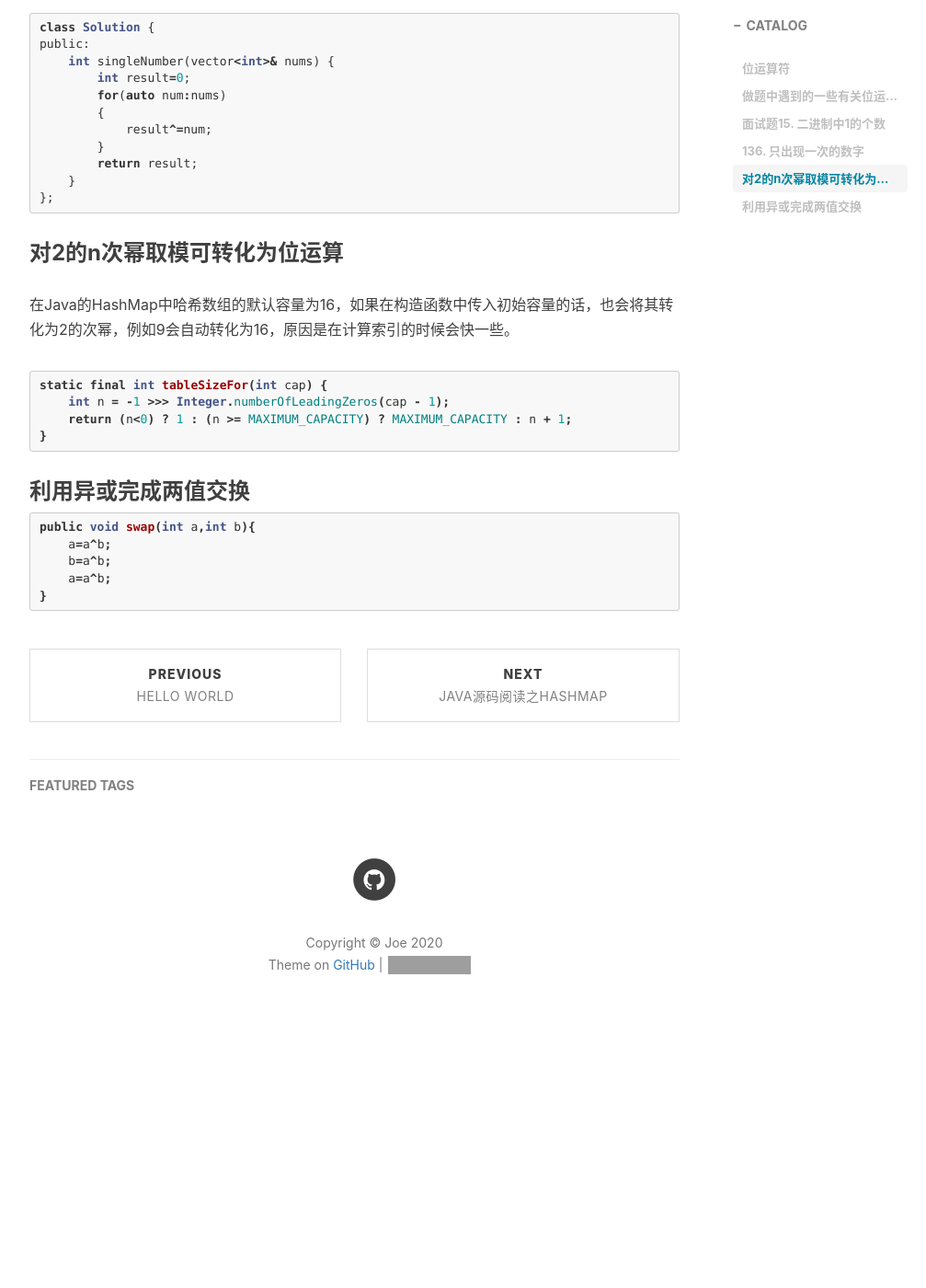
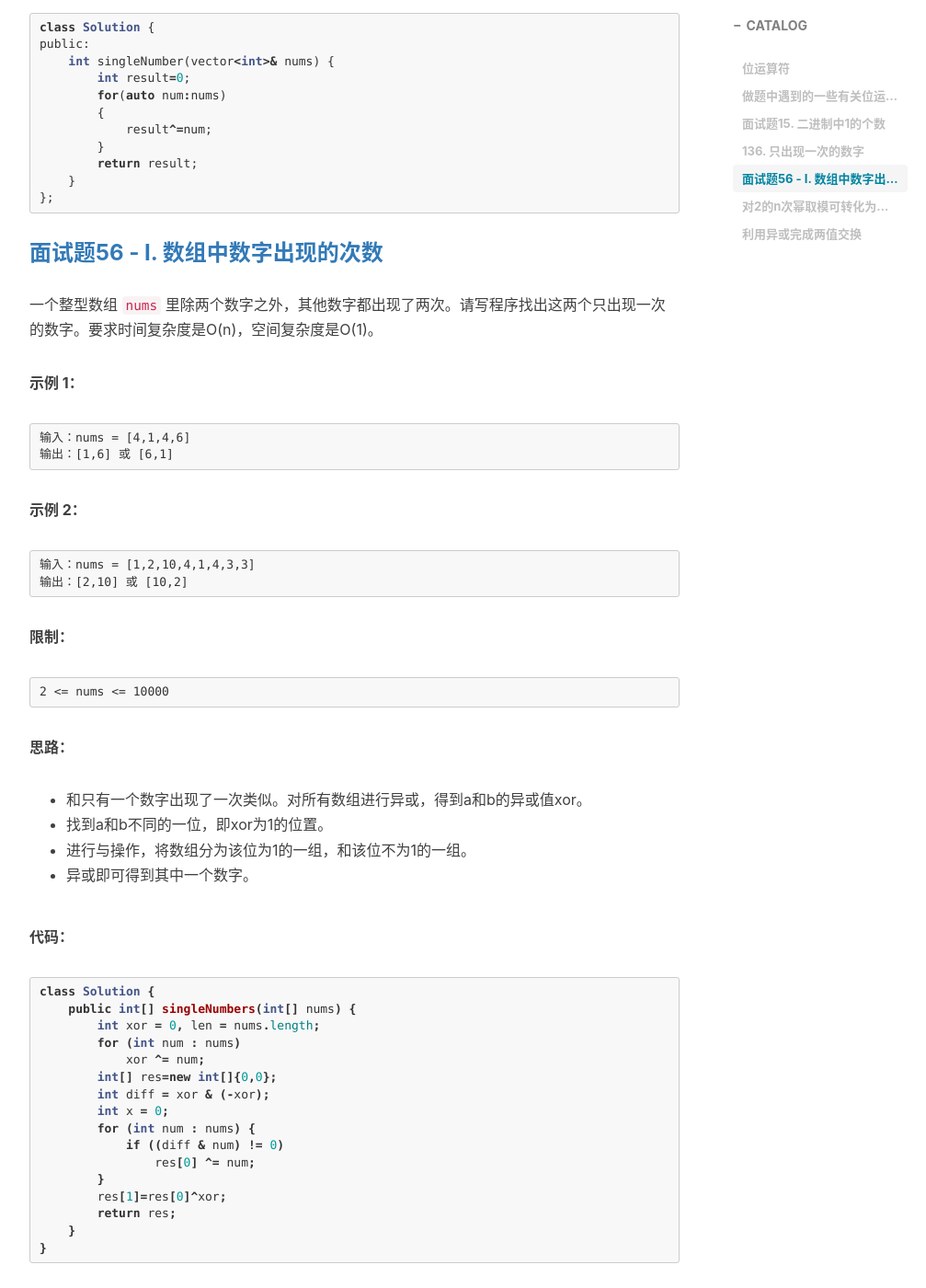
Before and after one commit to Honey634546/Honey634546.github.io, a Jekyll site: the page built from _posts/2020-04-03-位运算.md, in a window 1280 px wide and 1400 px high, scrolled down 2881 px. Shown: the whole window at 92% size, without its empty margins (233-1240 px from the left). Built offline with Jekyll 4.4.1, drawn with Linux system fonts in a browser that asks for light colours; nearby versions of some CDN libraries; comment, search, counter and statistics services are not loaded; before the commit the page ends 4034 px from its top, so only the background shows below that; grey boxes are pictures that could not be loaded.

Commit message:
add 位运算

````diff
--- a/_posts/2020-04-03-位运算.md
+++ b/_posts/2020-04-03-位运算.md
@@ -112,6 +112,52 @@ public:
 };
 ```
 
+### [面试题56 - I. 数组中数字出现的次数](https://leetcode-cn.com/problems/shu-zu-zhong-shu-zi-chu-xian-de-ci-shu-lcof/)
+
+一个整型数组 `nums` 里除两个数字之外，其他数字都出现了两次。请写程序找出这两个只出现一次的数字。要求时间复杂度是O(n)，空间复杂度是O(1)。
+
+**示例 1：**
+
+    输入：nums = [4,1,4,6]
+    输出：[1,6] 或 [6,1]
+
+**示例 2：**
+
+    输入：nums = [1,2,10,4,1,4,3,3]
+    输出：[2,10] 或 [10,2]
+
+**限制：**
+
+    2 <= nums <= 10000
+
+**思路：**
+
+- 和只有一个数字出现了一次类似。对所有数组进行异或，得到a和b的异或值xor。
+- 找到a和b不同的一位，即xor为1的位置。
+- 进行与操作，将数组分为该位为1的一组，和该位不为1的一组。
+- 异或即可得到其中一个数字。
+
+**代码：**
+
+```java
+class Solution {
+    public int[] singleNumbers(int[] nums) {
+        int xor = 0, len = nums.length;
+        for (int num : nums)
+            xor ^= num;
+        int[] res=new int[]{0,0};
+        int diff = xor & (-xor);
+        int x = 0;
+        for (int num : nums) {
+            if ((diff & num) != 0)
+                res[0] ^= num;
+        }
+        res[1]=res[0]^xor;
+        return res;
+    }
+}
+```
+
 ### 对2的n次幂取模可转化为位运算
 
 在Java的HashMap中哈希数组的默认容量为16，如果在构造函数中传入初始容量的话，也会将其转化为2的次幂，例如9会自动转化为16，原因是在计算索引的时候会快一些。
````
Also changed, not shown: _posts/2020-04-10-计算机网络复习.md (added, +43 -0 lines).
